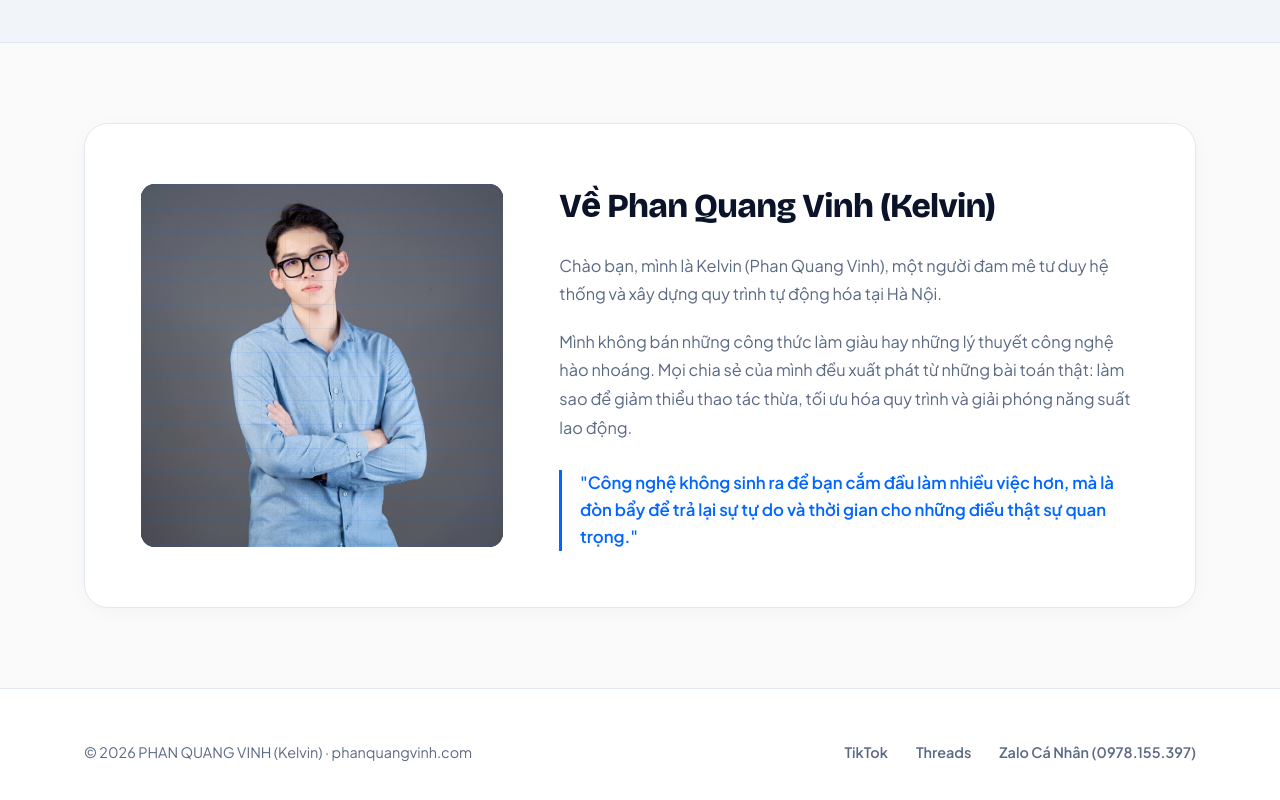
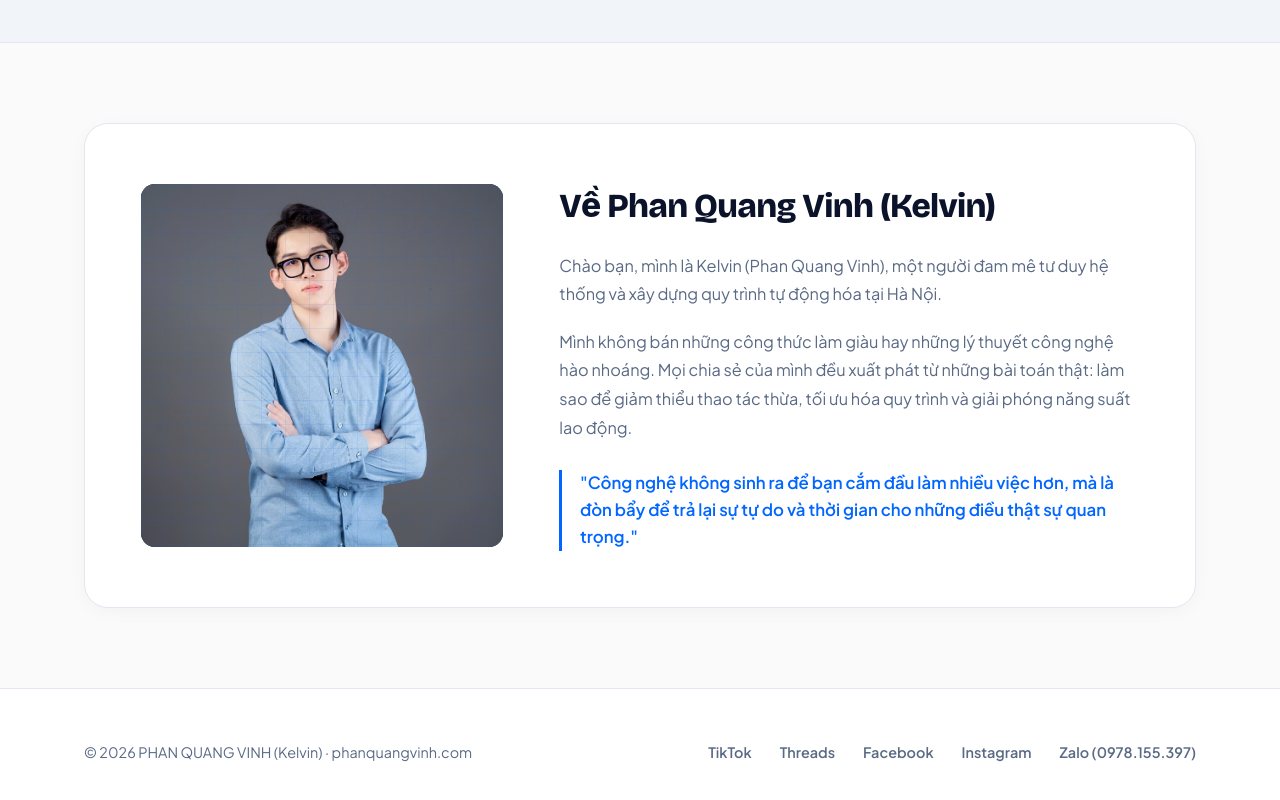
Before and after one commit to PQuangVinh1103/phanquangvinh, an Astro site: page / in a window 1280 px wide. Shown: the part 2116-2916 px from the top of the page. Built offline with nearby package versions, Linux system fonts and the light colour scheme; Astro itself is replaced by a stand-in of ours.

Commit message:
feat: add official Facebook and Instagram links to footer

```diff
--- a/src/pages/index.astro
+++ b/src/pages/index.astro
@@ -1010,7 +1010,9 @@
         <div class="footer-links">
           <a href="https://www.tiktok.com/@vinhunique" target="_blank" rel="noopener noreferrer" class="footer-link">TikTok</a>
           <a href="https://www.threads.com/@kelvin1mil" target="_blank" rel="noopener noreferrer" class="footer-link">Threads</a>
-          <a href="https://zalo.me/0978155397" target="_blank" rel="noopener noreferrer" class="footer-link">Zalo Cá Nhân (0978.155.397)</a>
+          <a href="https://www.facebook.com/kelvinphan1mil" target="_blank" rel="noopener noreferrer" class="footer-link">Facebook</a>
+          <a href="https://www.instagram.com/kelvin1mil/" target="_blank" rel="noopener noreferrer" class="footer-link">Instagram</a>
+          <a href="https://zalo.me/0978155397" target="_blank" rel="noopener noreferrer" class="footer-link">Zalo (0978.155.397)</a>
         </div>
       </div>
     </div>
```
